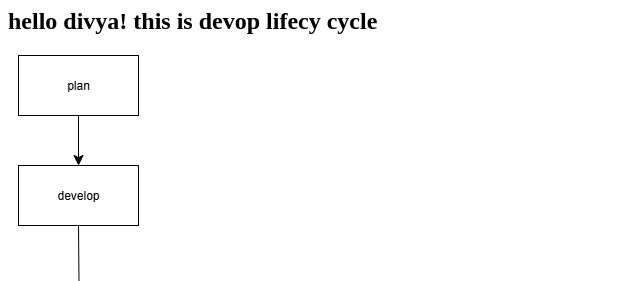
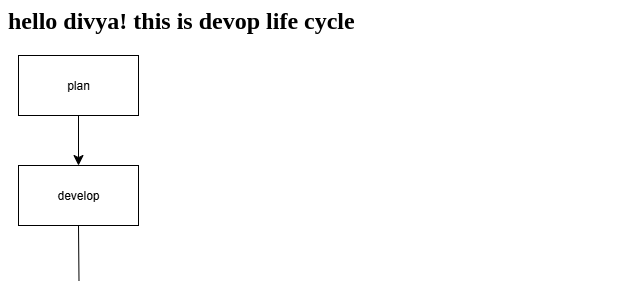
Before and after one commit to DivyaNukala47/vercel-devops, a plain HTML site: page index.html in a window 1280 px wide. Shown: the top 281 px of the page, 0-640 px from the left. Drawn offline with Linux system fonts and the light colour scheme.

Commit message:
Update index.html

```diff
--- a/index.html
+++ b/index.html
@@ -2,7 +2,7 @@
   <head>
     <title>simple program</title>
     <body>
-     <h2> hello divya! this is devop lifecy cycle</h2>
+     <h2> hello divya! this is devop life cycle</h2>
       <img src="devops lifecycle with shape.png">
     </body>
   </head>
```
